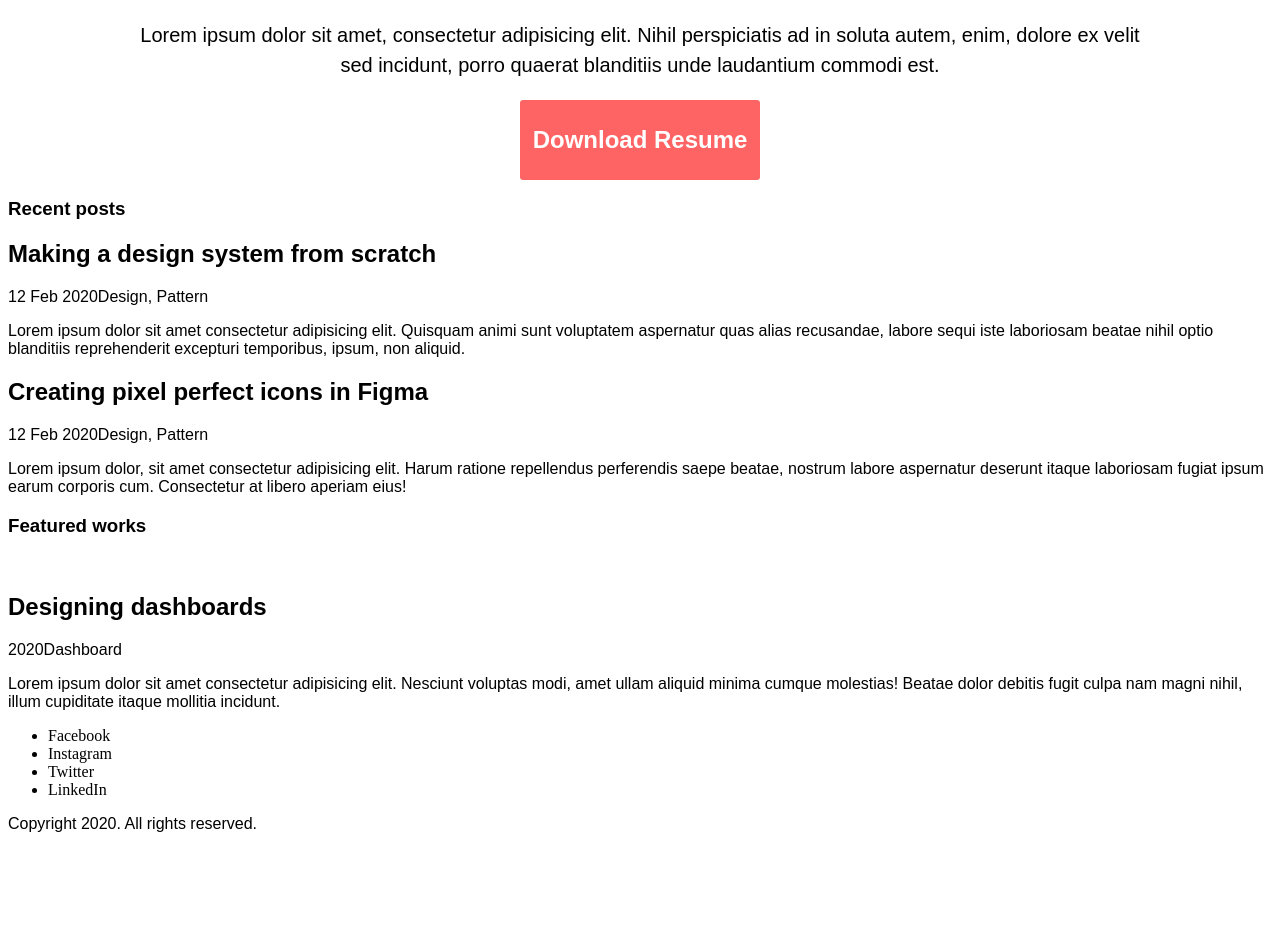
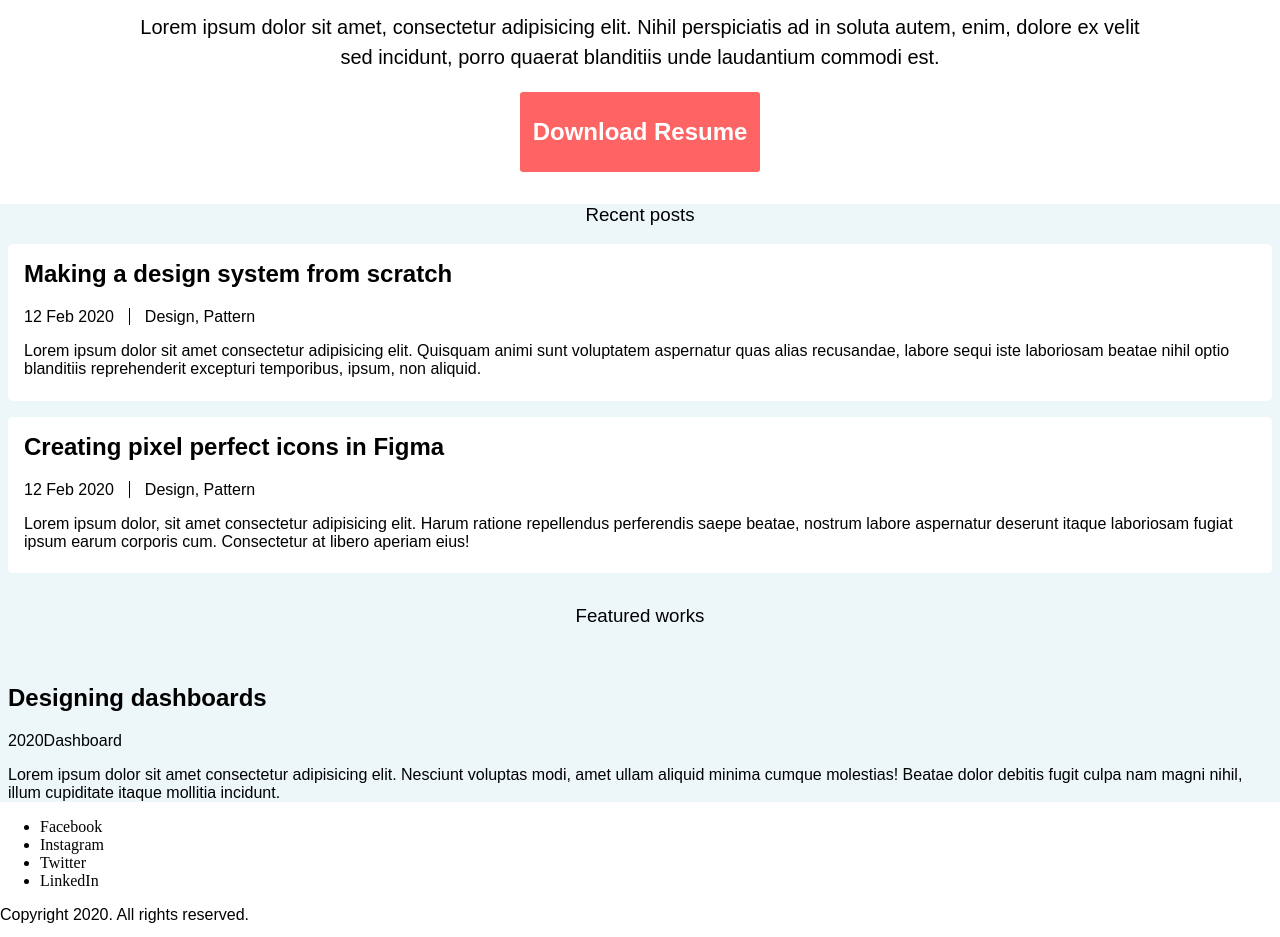
Before and after one commit to sighmoan/verbose-octo-engine, a plain HTML site: page public/index.html in a window 1280 px wide. Shown: the part 306-1243 px from the top of the page. Before the commit the page ends 1155 px from the top, so only its background shows below. Drawn offline with Linux system fonts and the light colour scheme.

Commit message:
begin styling articles section

```diff
--- a/public/index.html
+++ b/public/index.html
@@ -24,14 +24,14 @@
             <h3>Recent posts</h3>
             <article>
                 <h2>Making a design system from scratch</h2>
-                <p><span>12 Feb 2020</span><span>Design, Pattern</span></p>
+                <p class="byline"><span>12 Feb 2020</span><span>Design, Pattern</span></p>
                 <p>Lorem ipsum dolor sit amet consectetur adipisicing elit. Quisquam animi sunt voluptatem aspernatur
                     quas alias recusandae, labore sequi iste laboriosam beatae nihil optio blanditiis reprehenderit
                     excepturi temporibus, ipsum, non aliquid.</p>
             </article>
             <article>
                 <h2>Creating pixel perfect icons in Figma</h2>
-                <p><span>12 Feb 2020</span><span>Design, Pattern</span></p>
+                <p class="byline"><span>12 Feb 2020</span><span>Design, Pattern</span></p>
                 <p>Lorem ipsum dolor, sit amet consectetur adipisicing elit. Harum ratione repellendus perferendis saepe
                     beatae, nostrum labore aspernatur deserunt itaque laboriosam fugiat ipsum earum corporis cum.
                     Consectetur at libero aperiam eius!</p>
--- a/public/styles.scss
+++ b/public/styles.scss
@@ -1,4 +1,10 @@
 $primary-color: #FF6464;
+$section-alternate-background: #EDF7FA;
+
+body {
+    padding: 0;
+    margin: 0;
+}
 
 
 .headshot {
@@ -21,7 +27,6 @@ h1, h2, h3, p {
 }
 
 section {
-    width:100%;
 }
 
 header h1 {
@@ -54,3 +59,35 @@ header button {
     font-size: 24px;
 
 }
+
+main {
+    background-color: $section-alternate-background;
+    margin: 0;
+    padding-left:.5rem;
+    padding-right:.5rem;
+}
+
+main h3 {
+    font-weight: 100;
+    text-align: center;
+    margin-top: 2rem;
+}
+
+main article {
+    background-color: white;
+    border-radius: 0.3rem;
+    padding-left:1rem;
+    padding-top: 1rem;
+    padding-bottom: .4rem;
+    margin-bottom:1rem;
+}
+
+main article h2 {
+    margin-top: 0;
+}
+
+.byline span:nth-child(2) {
+    margin-left: 15px;
+    border-left: 1px solid black;
+    padding-left: 15px;
+}
```
Also changed, not shown: public/styles.css, 1 other file.
